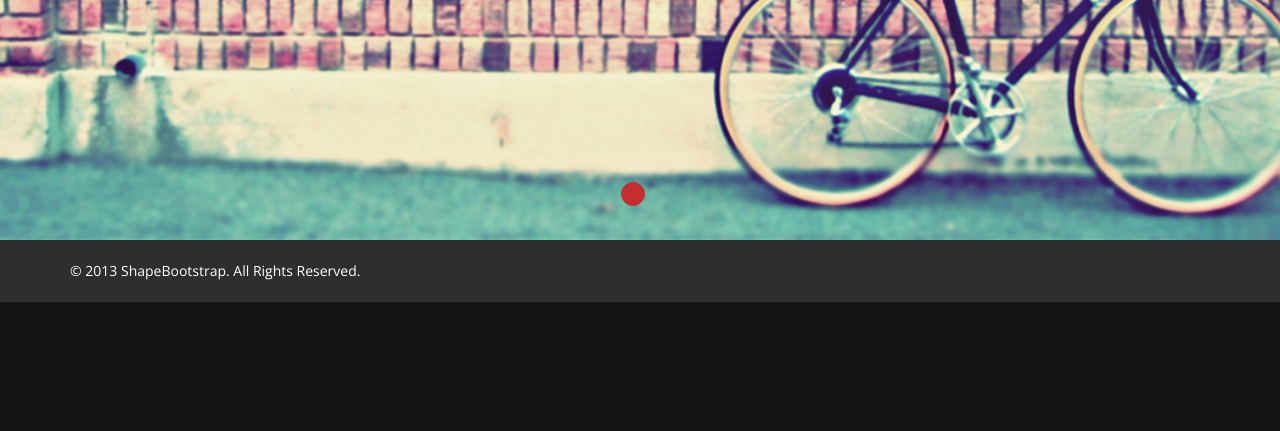
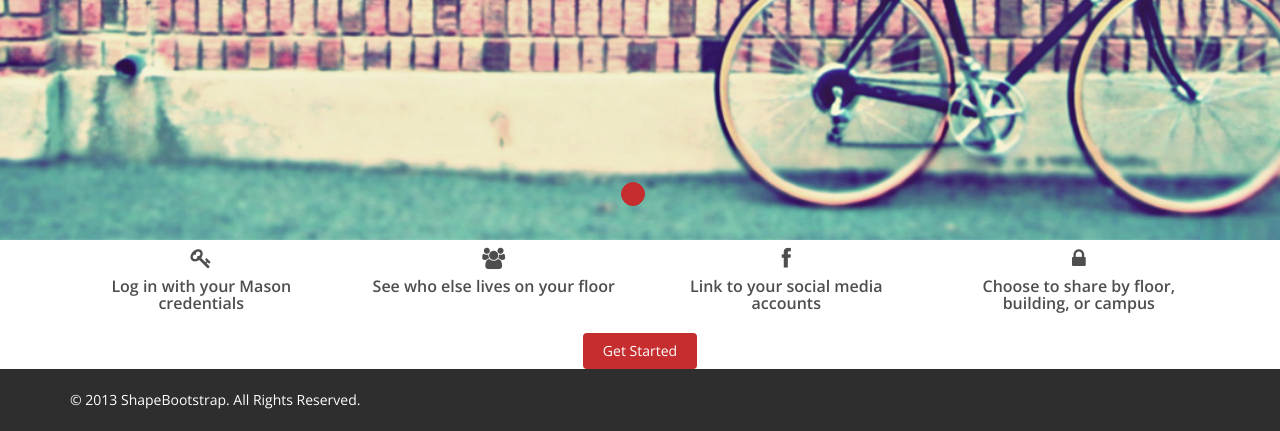
Before and after one commit to YeomansIII/pennapps2015, a Django app: page / in a window 1280 px wide. Shown: the part 579-1010 px from the top of the page. Before the commit the page ends 881 px from the top, so only its background shows below. Run offline with Django 3.2, Linux system fonts and the light colour scheme; parts of the project's set-up code (start-up, migrations or seed data) failed here and were passed over.

Commit message:
added text on homepage

```diff
--- a/templates/index.html
+++ b/templates/index.html
@@ -26,13 +26,44 @@
 
           </div>
         </div>
-                </div><!--/.item-->
+      </div>
+      <!--/.item-->
 
 
-            </div><!--/.carousel-inner-->
-        </div><!--/.carousel-->
+    </div>
+    <!--/.carousel-inner-->
+  </div>
+  <!--/.carousel-->
 
-    </section><!--/#main-slider-->
+</section>
+<!--/#main-slider-->
+
+<div class="container">
+  <div class="row">
+    <div class="col-md-3 text-center">
+      <h4><i class="fa fa-key fa-lg"></i></h4>
+      <h4>Log in with your Mason credentials</h4>
+    </div>
+    <div class="col-md-3 text-center">
+      <h4><i class="fa fa-group fa-lg"></i></h4>
+      <h4>See who else lives on your floor</h4>
+    </div>
+    <div class="col-md-3 text-center">
+      <h4><i class="fa fa-facebook fa-lg"></i></h4>
+      <h4>Link to your social media accounts</h4>
+    </div>
+    <div class="col-md-3 text-center">
+      <h4><i class="fa fa-lock fa-lg"></i></h4>
+      <h4>Choose to share by floor, building, or campus</h4>
+    </div>
+  </div>
+
+  <div class="row">
+    <div class=".col-md-12 text-center">
+      <button type="button" class="btn btn-primary" id="get-started">Get Started</button>
+    </div>
+  </div>
+</div>
 
 
 {% endblock %}
```
Lines whose indentation alone changed are shown as unchanged.
